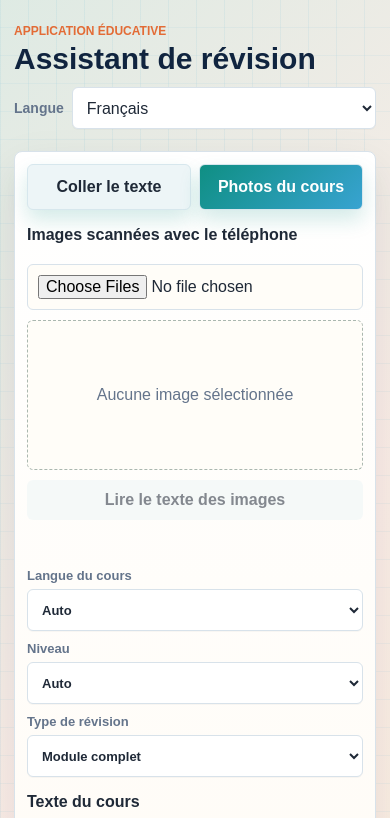
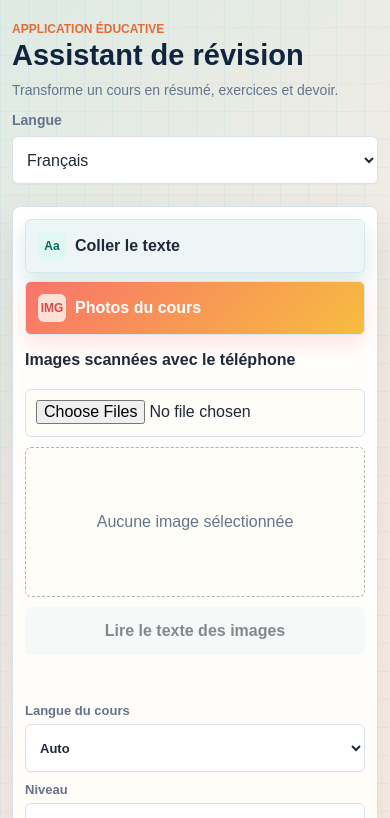
Before and after one commit to hicham2024/assistant-revision, a website: page index.html in a window 390 px wide. Both pictures are taken after a click on the button "Photos du cours". Shown: the top 818 px of the page. Drawn offline with Linux system fonts and the light colour scheme.

Commit message:
Add files via upload

```diff
--- a/app.js
+++ b/app.js
@@ -16,6 +16,7 @@ const ocrStatus = document.getElementById("ocrStatus");
 const languageSelect = document.getElementById("languageSelect");
 const appEyebrow = document.getElementById("appEyebrow");
 const appTitle = document.getElementById("appTitle");
+const appSubtitle = document.getElementById("appSubtitle");
 const languageLabel = document.getElementById("languageLabel");
 const scanImageLabel = document.getElementById("scanImageLabel");
 const courseTextLabel = document.getElementById("courseTextLabel");
@@ -48,6 +49,7 @@ const uiText = {
     dir: "ltr",
     appEyebrow: "Application éducative",
     appTitle: "Assistant de révision",
+    appSubtitle: "Transforme un cours en résumé, exercices et devoir.",
     languageLabel: "Langue",
     copy: "Copier",
     copied: "Copié",
@@ -111,6 +113,7 @@ const uiText = {
     dir: "ltr",
     appEyebrow: "Educatieve applicatie",
     appTitle: "Studie-assistent",
+    appSubtitle: "Zet een les om in een samenvatting, oefeningen en een taak.",
     languageLabel: "Taal",
     copy: "Kopiëren",
     copied: "Gekopieerd",
@@ -174,6 +177,7 @@ const uiText = {
     dir: "rtl",
     appEyebrow: "تطبيق تعليمي",
     appTitle: "مساعد المراجعة",
+    appSubtitle: "حوّل الدرس إلى ملخص وتمارين وواجب.",
     languageLabel: "اللغة",
     copy: "نسخ",
     copied: "تم النسخ",
@@ -237,6 +241,7 @@ const uiText = {
     dir: "ltr",
     appEyebrow: "Aplicación educativa",
     appTitle: "Asistente de repaso",
+    appSubtitle: "Convierte una clase en resumen, ejercicios y tarea.",
     languageLabel: "Idioma",
     copy: "Copiar",
     copied: "Copiado",
@@ -300,6 +305,7 @@ const uiText = {
     dir: "ltr",
     appEyebrow: "Applicazione educativa",
     appTitle: "Assistente per il ripasso",
+    appSubtitle: "Trasforma una lezione in riassunto, esercizi e compito.",
     languageLabel: "Lingua",
     copy: "Copia",
     copied: "Copiato",
@@ -363,6 +369,7 @@ const uiText = {
     dir: "ltr",
     appEyebrow: "Educational app",
     appTitle: "Revision assistant",
+    appSubtitle: "Turn a course into a summary, exercises and homework.",
     languageLabel: "Language",
     copy: "Copy",
     copied: "Copied",
@@ -1075,6 +1082,7 @@ function applyLanguage(language) {
   document.documentElement.dir = text.dir;
   appEyebrow.textContent = text.appEyebrow;
   appTitle.textContent = text.appTitle;
+  appSubtitle.textContent = text.appSubtitle;
   languageLabel.textContent = text.languageLabel;
   copyButton.textContent = text.copy;
   copyButton.title = text.copy;
--- a/index.html
+++ b/index.html
@@ -7,7 +7,7 @@
     <title>Assistant de révision</title>
     <link rel="manifest" href="manifest.webmanifest" />
     <link rel="icon" href="assets/icon.svg" type="image/svg+xml" />
-    <link rel="stylesheet" href="styles.css?v=14" />
+    <link rel="stylesheet" href="styles.css?v=15" />
     <script src="https://cdn.jsdelivr.net/npm/tesseract.js@5/dist/tesseract.min.js" defer></script>
   </head>
   <body>
@@ -17,6 +17,7 @@
           <div>
             <p id="appEyebrow" class="eyebrow">Application éducative</p>
             <h1 id="appTitle">Assistant de révision</h1>
+            <p id="appSubtitle" class="subtitle">Transforme un cours en résumé, exercices et devoir.</p>
           </div>
           <div class="top-actions">
             <label id="languageLabel" class="language-label" for="languageSelect">Langue</label>
@@ -127,6 +128,6 @@
       </section>
     </main>
 
-    <script src="app.js?v=14"></script>
+    <script src="app.js?v=15"></script>
   </body>
 </html>
--- a/styles.css
+++ b/styles.css
@@ -123,11 +123,19 @@ h1 {
   color: #10243f;
 }
 
+.subtitle {
+  max-width: 560px;
+  margin: 8px 0 0;
+  color: var(--muted);
+  font-size: 16px;
+  line-height: 1.45;
+}
+
 .layout {
   display: grid;
   grid-template-columns: minmax(320px, 0.9fr) minmax(360px, 1.1fr);
   gap: 18px;
-  align-items: stretch;
+  align-items: start;
 }
 
 .input-panel,
@@ -137,6 +145,10 @@ h1 {
   border-radius: 8px;
   min-height: calc(100vh - 132px);
   box-shadow: var(--shadow);
+}
+
+.output-panel {
+  min-height: 520px;
 }
 
 .input-panel {
@@ -154,15 +166,52 @@ h1 {
 }
 
 .tab {
+  display: inline-flex;
+  align-items: center;
+  justify-content: center;
+  gap: 9px;
   background: #edf5f7;
   color: var(--ink);
   border: 1px solid #d7e7ed;
+}
+
+.tab::before {
+  display: inline-grid;
+  place-items: center;
+  width: 28px;
+  height: 28px;
+  border-radius: 6px;
+  font-size: 12px;
+  font-weight: 800;
+  line-height: 1;
+}
+
+#textMode::before {
+  content: "Aa";
+  background: #dff8f3;
+  color: var(--accent-dark);
+}
+
+#imageMode::before {
+  content: "IMG";
+  background: #ffe0d7;
+  color: var(--coral-dark);
 }
 
 .tab.active {
   background: linear-gradient(135deg, var(--accent), var(--sky));
   color: #fff;
   box-shadow: 0 10px 20px rgba(15, 143, 131, 0.18);
+}
+
+.tab.active::before {
+  background: rgba(255, 255, 255, 0.22);
+  color: #fff;
+}
+
+#imageMode.active {
+  background: linear-gradient(135deg, var(--coral), var(--gold));
+  box-shadow: 0 10px 20px rgba(249, 115, 107, 0.18);
 }
 
 label {
@@ -383,6 +432,10 @@ button.secondary:hover,
     #fff;
 }
 
+.friendly-output:empty {
+  min-height: 220px;
+}
+
 .study-tools {
   border-top: 1px solid var(--line);
   padding: 16px 18px;
@@ -551,6 +604,10 @@ pre {
     font-size: 28px;
   }
 
+  .subtitle {
+    font-size: 15px;
+  }
+
   .layout {
     grid-template-columns: 1fr;
   }
@@ -558,6 +615,10 @@ pre {
   .input-panel,
   .output-panel {
     min-height: auto;
+  }
+
+  .output-panel {
+    min-height: 420px;
   }
 
   textarea {
@@ -571,7 +632,7 @@ pre {
 
 @media (max-width: 520px) {
   .app {
-    padding: 14px;
+    padding: 12px;
   }
 
   .topbar {
@@ -585,22 +646,34 @@ pre {
 
   h1 {
     max-width: 330px;
-    font-size: 30px;
+    font-size: 29px;
+  }
+
+  .subtitle {
+    max-width: 330px;
+    font-size: 14px;
   }
 
   .top-actions {
     display: grid;
-    grid-template-columns: auto 1fr;
+    grid-template-columns: 1fr;
     gap: 8px;
+    width: 100%;
   }
 
-  .top-actions .icon-button {
-    grid-column: 1 / -1;
-    width: max-content;
+  .top-actions select {
+    width: 100%;
+  }
+
+  .mode-tabs {
+    grid-template-columns: 1fr;
   }
 
   .tab {
     min-height: 46px;
+    width: 100%;
+    justify-content: flex-start;
+    padding: 12px;
   }
 
   .actions {
@@ -620,10 +693,33 @@ pre {
 
   .output-panel {
     padding: 0;
+    min-height: 330px;
   }
 
   textarea {
     min-height: 280px;
+  }
+
+  select,
+  button,
+  input[type="file"] {
+    min-height: 48px;
+  }
+
+  .toolstrip {
+    display: grid;
+    grid-template-columns: repeat(2, minmax(0, 1fr));
+  }
+
+  .toolstrip button {
+    width: 100%;
+    min-height: 44px;
+    padding: 10px 8px;
+  }
+
+  .friendly-output {
+    min-height: 180px;
+    padding: 16px;
   }
 }
 
--- a/sw.js
+++ b/sw.js
@@ -1,9 +1,9 @@
-const CACHE_NAME = "assistant-revision-v13";
+const CACHE_NAME = "assistant-revision-v14";
 const ASSETS = [
   "./",
   "./index.html",
-  "./styles.css?v=14",
-  "./app.js?v=14",
+  "./styles.css?v=15",
+  "./app.js?v=15",
   "./manifest.webmanifest",
   "./assets/icon.svg"
 ];
```
